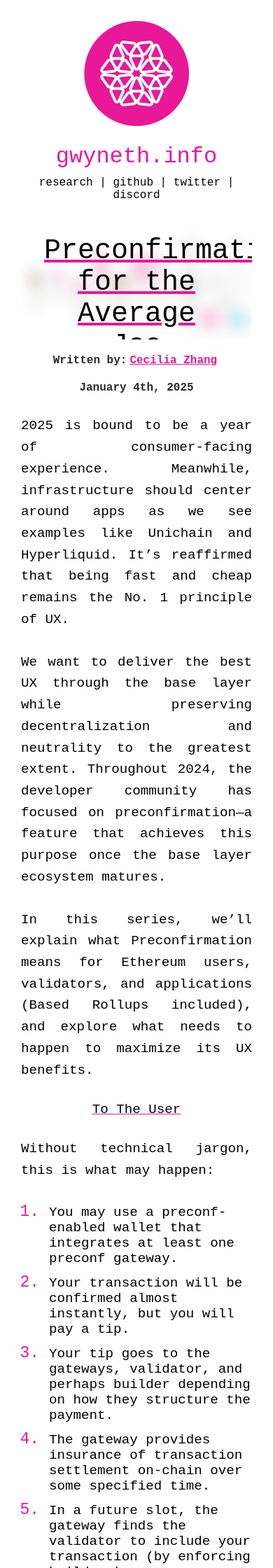
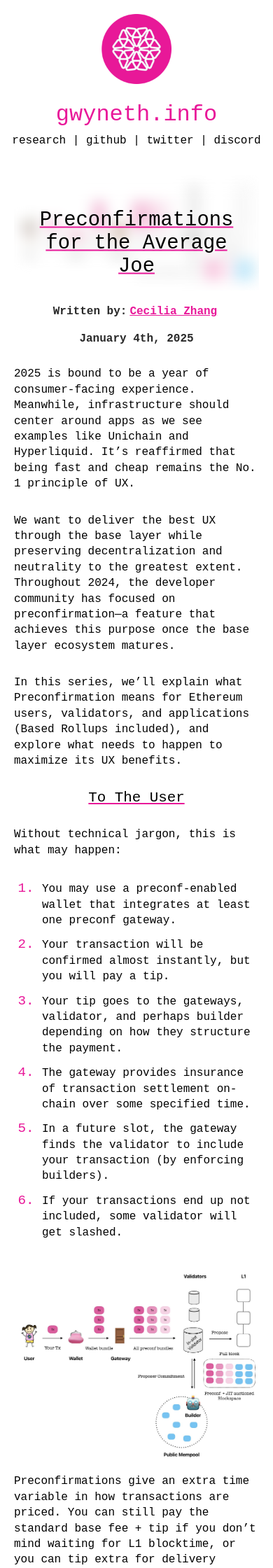
Before and after one commit to ex-scxr/ex-scxr.github.io, a Jekyll site: the page built from preconfs.md, in a window 390 px wide. Shown: the top 2240 px of the page at 70% size. Built offline with Jekyll 4.4.1, drawn with Linux system fonts in a browser that asks for light colours.

Commit message:
update article.css

```diff
--- a/assets/article.css
+++ b/assets/article.css
@@ -28,11 +28,11 @@ h1 {
     text-align: center;
     margin: 20px 0;
     font-size: 2em;
-    font-family:'Courier New', Courier, monospace ;
+    font-family: 'Courier New', Courier, monospace;
     text-decoration: underline;
     text-decoration-color: #E81899;
     font-weight: lighter;
-
+    word-wrap: break-word; /* Prevent title overflow on small screens */
 }
 
 h2 {
@@ -42,7 +42,8 @@ h2 {
     font-family: 'Courier New', Courier, monospace;
     font-weight: lighter;
     text-decoration-color: #E81899;
-
+    margin-top: 20px;
+    margin-bottom: 10px;
 }
 
 h4 {
@@ -52,11 +53,13 @@ h4 {
 
 header {
     text-align: center;
-    font-family: 'Courier New', Courier, monospace;}
+    font-family: 'Courier New', Courier, monospace;
+}
 
 header img {
     width: 150px;
     height: auto;
+    margin-bottom: 10px;
 }
 
 header h1 {
@@ -65,28 +68,27 @@ header h1 {
     font-weight: normal;
     margin: 10px 0;
     text-decoration: none;
-
 }
 
 /* Reset link styles inside the header */
 header a {
-    color: inherit; /* Inherit color from the parent */
-    font-weight: normal; /* Remove bold style */
-    background-color: transparent; /* Remove background highlight */
-    padding: 0; /* Remove padding */
-    text-decoration: none; /* Remove underline */
+    color: inherit;
+    font-weight: normal;
+    background-color: transparent;
+    padding: 0;
+    text-decoration: none;
 }
 
 header a:hover {
-    text-decoration: none; /* Prevent underline on hover */
-    color: inherit; /* Maintain original color */
+    text-decoration: none;
+    color: inherit;
 }
 
 /* Paragraph Styling */
 p {
     line-height: 1.6;
     margin: 30px 0;
-    text-align:justify ;
+    text-align: justify; /* Default justification for desktop */
     font-size: 1.2em;
 }
 
@@ -99,32 +101,31 @@ img {
 }
 
 .blurred-title-container {
-    position: relative; /* Establish a positioning context for child elements */
-    width: 100%; /* Make it full width */
-    max-height: 400px; /* Optional: Limit the height of the container */
-    overflow: hidden; /* Hide overflowing parts of the image */
+    position: relative;
+    width: 100%;
+    max-height: 400px;
+    overflow: hidden;
 }
 
 .blurred-background {
-    width: 100%; /* Ensure the image fills the container */
-    height: auto; /* Maintain aspect ratio */
-    filter: blur(10px); /* Apply the blur effect */
-    object-fit: cover; /* Ensure the image scales nicely */
+    width: 100%;
+    height: auto;
+    filter: blur(10px);
+    object-fit: cover;
     opacity: 0.6;
 }
 
 .blurred-title {
-    position: absolute; /* Position relative to the container */
-    top: 50%; /* Center vertically */
-    left: 50%; /* Center horizontally */
-    transform: translate(-50%, -50%); /* Align the text to the center */
-    font-size: 2.5em; /* Adjust font size */
-    text-align: center; /* Center align the text */
-    padding: 0 20px; /* Optional: Add padding for smaller screens */
-    z-index: 1; /* Ensure it sits above the image */
+    position: absolute;
+    top: 50%;
+    left: 50%;
+    transform: translate(-50%, -50%);
+    font-size: 2.5em;
+    text-align: center;
+    padding: 0 20px;
+    z-index: 1;
     width: 80%;
 }
-
 
 /* Links */
 a {
@@ -147,8 +148,7 @@ ul {
     font-size: 1.2em;
 }
 
-li::marker
-{
+li::marker {
     color: #E81899;
     font-size: 1.2em;
 }
@@ -168,29 +168,78 @@ footer {
 
 /* Responsive Adjustments */
 @media only screen and (max-width: 768px) {
+    body {
+        padding: 10px;
+    }
+
     .content-wrapper {
         padding: 15px;
     }
 
+    header img {
+        width: 120px; /* Scale down logo */
+    }
+
     h1 {
         font-size: 1.8em;
+        margin: 20px 0;
+    }
+
+    h2 {
+        font-size: 1.5em;
+        margin-top: 15px;
+    }
+
+    p {
+        font-size: 1.1em;
+        line-height: 1.5;
+        text-align: left; /* Align text to the left on smaller screens */
+    }
+
+    li {
+        font-size: 1.1em; /* Ensure list font size matches paragraph font size */
+        line-height: 1.5;
+        text-align: left; /* Align list items to the left */
+    }
+}
+
+@media only screen and (max-width: 480px) {
+    body {
+        padding: 10px;
+    }
+
+    .content-wrapper {
+        padding: 10px;
+    }
+
+    header img {
+        width: 100px; /* Further reduce logo size */
+    }
+
+    h1 {
+        font-size: 1.5em;
+        margin: 15px 0;
     }
 
     h2 {
         font-size: 1.3em;
     }
-}
 
-@media only screen and (max-width: 480px) {
-    .content-wrapper {
-        padding: 10px;
+    .blurred-title {
+        font-size: 1.8em; /* Adjust title size for smaller screens */
+        width: 90%; /* Ensure it fits comfortably */
+        padding: 0 10px;
     }
 
-    h1 {
-        font-size: 1.5em;
+    p {
+        font-size: 1em;
+        line-height: 1.4;
+        text-align: left; /* Align text to the left for very small screens */
     }
 
-    h2 {
-        font-size: 1.2em;
+    li {
+        font-size: 1em; /* Match list font size with paragraph */
+        line-height: 1.4;
+        text-align: left; /* Align list items to the left */
     }
 }
```
